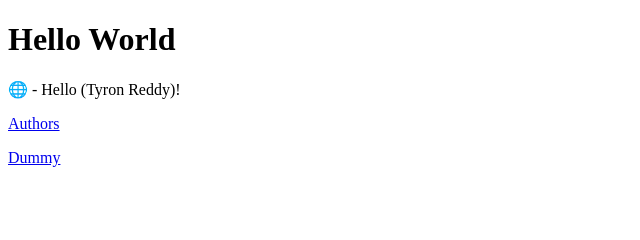
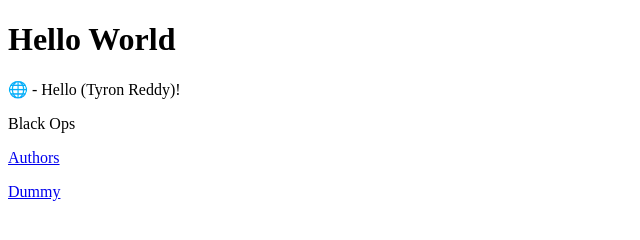
Before and after one commit to TyronR/software_3_lab_1, a plain HTML site: page index.html in a window 1280 px wide. Shown: the whole page, without its empty margins (0-640 px from the left). Drawn offline with Linux system fonts and the light colour scheme.

Commit message:
Merge conflict test

```diff
--- a/index.html
+++ b/index.html
@@ -9,6 +9,9 @@
 		<p>
 		&#127760 - Hello (Tyron Reddy)!
 	</p>
+
+	<p>Black Ops</p>
+
 	<p><a href="author.html">Authors</a></p>
 	<p><a href="dummy.html">Dummy</a></p>
 	</body>
```
